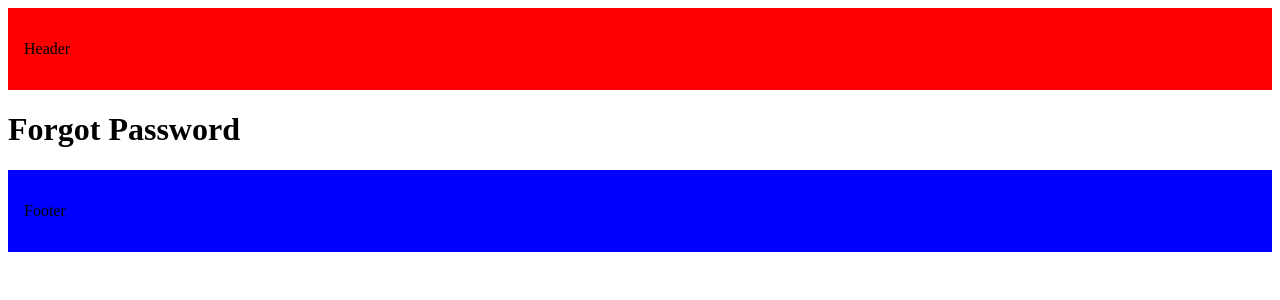
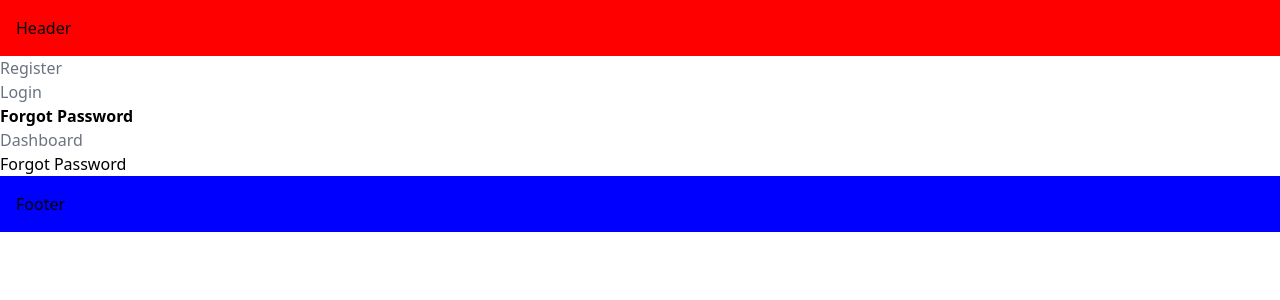
Before and after one commit to AliHassan487/nextjs-journey, a Next.js app in the folder next-project/: page /forgot-password in a window 1280 px wide. Shown: the top 300 px of the page. Built offline with nearby package versions, Linux system fonts and the light colour scheme.

Commit message:
Active Links

```diff
--- /dev/null
+++ b/next-project/src/app/(auth)/layout.tsx
@@ -0,0 +1,42 @@
+"use client";
+import Link from "next/link";
+import { usePathname } from "next/navigation";
+import "./style.css";
+
+const navLinks = [
+  { name: "Register", href: "/register" },
+  { name: "Login", href: "/login" },
+  { name: "Forgot Password", href: "/forgot-password" },
+  { name: "Dashboard", href: "/dashboard" },
+];
+
+export default function AuthLayout({
+  children,
+}: {
+  children: React.ReactNode;
+}) {
+  const pathname = usePathname();
+
+  return (
+    <div>
+      <nav>
+        <ul>
+          {navLinks.map((link) => {
+            const isActive = pathname.startsWith(link.href);
+            return (
+              <li key={link.href}>
+                <Link
+                  href={link.href}
+                  className={isActive ? "font-bold mr-4" : "text-gray-500 mr-4"}
+                >
+                  {link.name}
+                </Link>
+              </li>
+            );
+          })}
+        </ul>
+      </nav>
+      {children}
+    </div>
+  );
+}
--- /dev/null
+++ b/next-project/src/app/(auth)/style.css
@@ -0,0 +1,3 @@
+@tailwind base;
+@tailwind components;
+@tailwind utilities;
```
